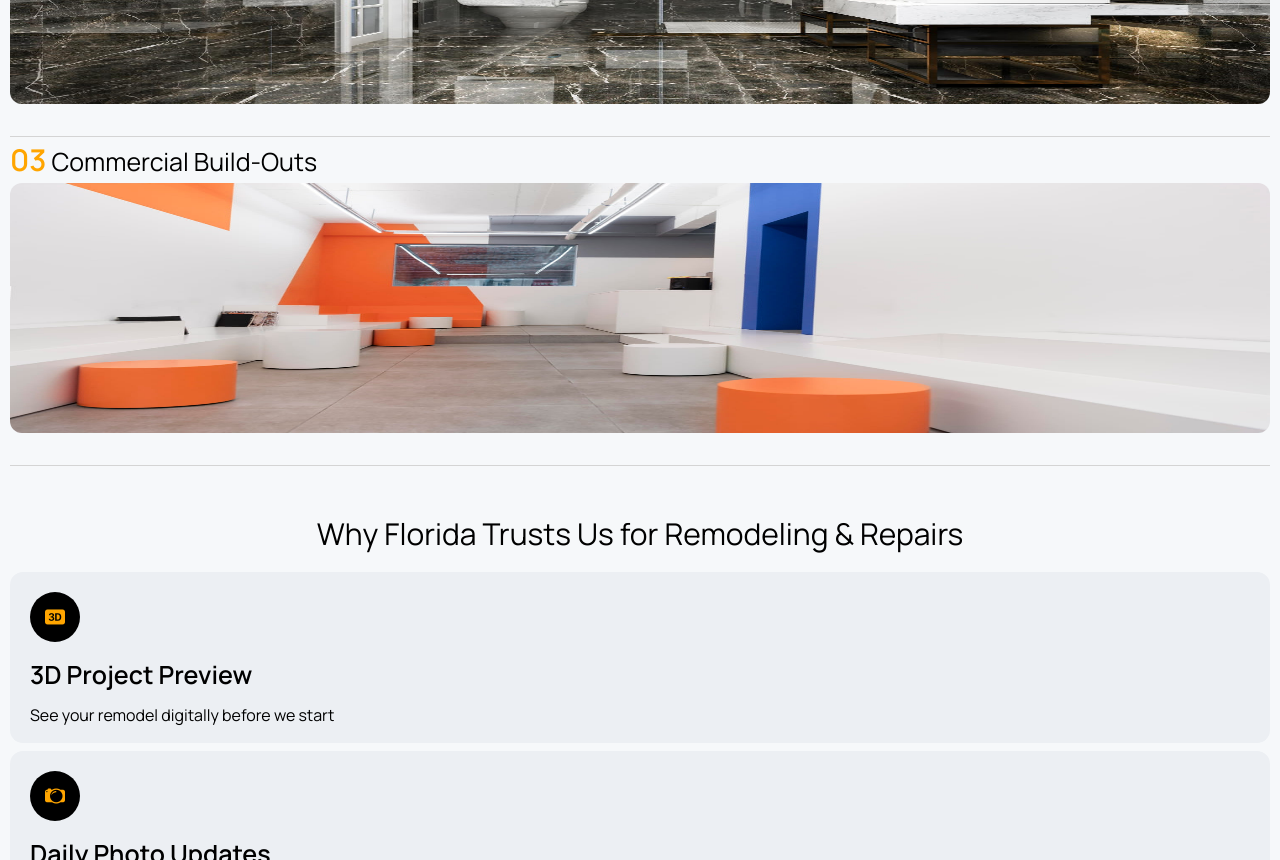
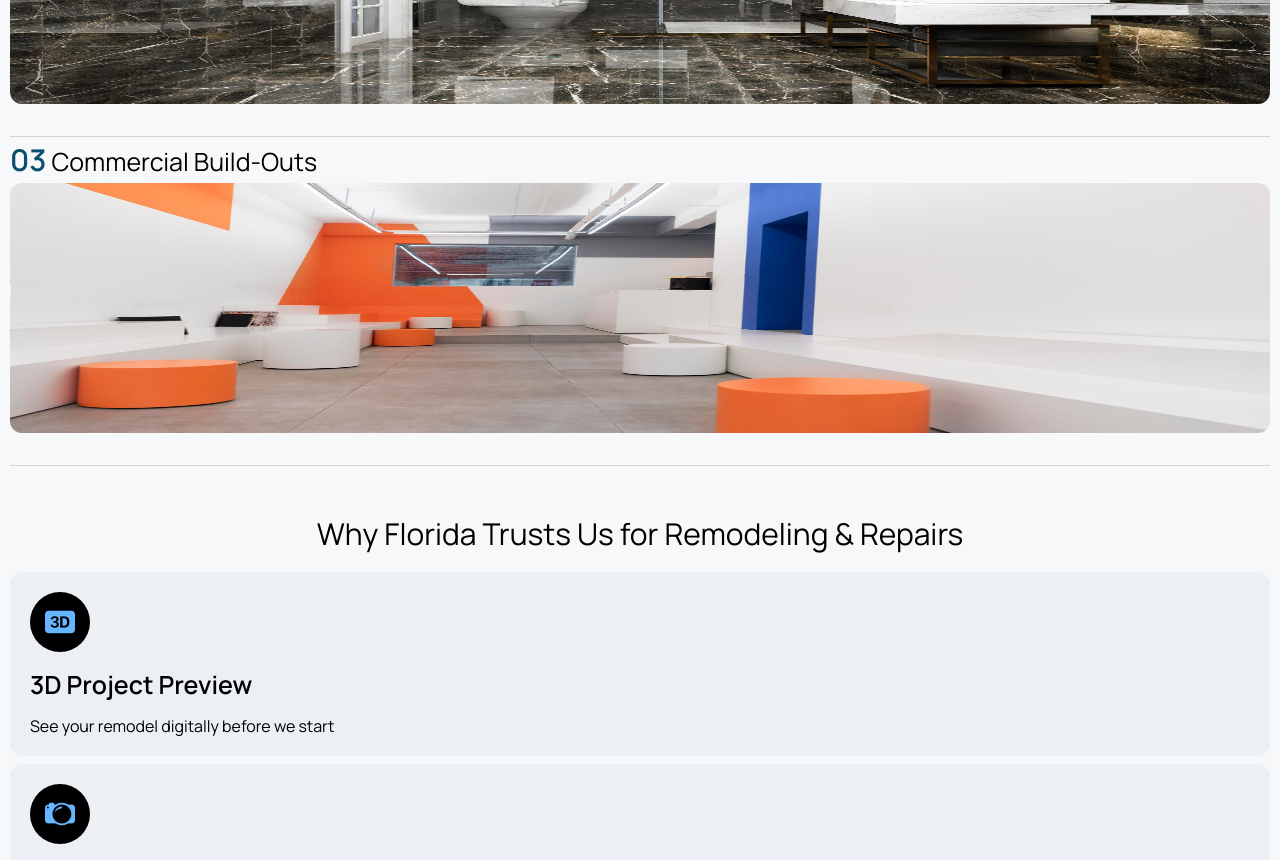
Before and after one commit to JotaJotaM1/1GCConstruction, a React (Vite) app: page / in a window 1280 px wide. Shown: the part 1940-2800 px from the top of the page. Built offline with nearby package versions, Linux system fonts and the light colour scheme.

Commit message:
change color alla site

```diff
--- a/src/pages/Home.jsx
+++ b/src/pages/Home.jsx
@@ -74,26 +74,31 @@ function Home() {
                                 <i className="iconUs bi bi-badge-3d-fill"></i>
                             </figure>
                             <h2 className="tittleCard2">3D Project Preview</h2>
-                            <p>See your remodel digitally before we start</p>
+                            <p className="textcard2">See your remodel digitally before we start</p>
                         </div>
                         <div className="cnt-card2">
                             <figure className="icon-container">
                                 <i className="iconUs bi bi-camera2"></i>
                             </figure>
                             <h2 className="tittleCard2">Daily Photo Updates</h2>
-                            <p>Track progress via our client portal</p>
+                            <p className="textcard2">Track progress via our client portal</p>
                         </div>
                         <div className="cnt-card2">
                             <figure className="icon-container">
                                 <i className="iconUs bi bi-wallet-fill"></i>
                             </figure>
                             <h2 className="tittleCard2">Open-Book Pricing</h2>
-                            <p>Hourly labor rates + material costs disclosed upfront</p>
+                            <p className="textcard2">Hourly labor rates + material costs disclosed upfront</p>
                         </div>
                     </div>
                 </div>
                 <div className="cntButton">
-                    <button className="btn-Hww">Watch Our Process Video<i className="arrowbtnHww bi bi-arrow-right"></i></button>
+                    <Link className="rutVideo" to="#">
+                        <button className="btn-Hww">
+                            Watch Our Process Video
+                            <i className="arrowbtnHww bi bi-arrow-right"></i>
+                        </button>
+                    </Link>
                 </div>
             </section>
         </main>
--- a/src/styles/components/Footer.css
+++ b/src/styles/components/Footer.css
@@ -66,7 +66,7 @@
 .cnt-contactUsFooter .contact-button {
     font-size: 18px;
     color: white;
-    background-color: #FF9202;
+    background-color: #0C4E6E;
     border: none;
     padding: 10px 20px;
     border-radius: 30px;
--- a/src/styles/components/Navbar.css
+++ b/src/styles/components/Navbar.css
@@ -2,7 +2,7 @@
     display: flex;
     justify-content: space-between;
     align-items: center;
-    background-color: #333;
+    background-color: #0C4E6E;
     padding: 1rem;
     color: white;
     position: relative;
@@ -46,7 +46,7 @@
         left: -100%;
         width: 100%;
         height: 100vh;
-        background-color: #333;
+        background-color: #0C4E6E;
         flex-direction: column;
         align-items: center;
         justify-content: center;
--- a/src/styles/pages/Home.css
+++ b/src/styles/pages/Home.css
@@ -107,7 +107,7 @@ main {
 }
 
 .NumCardService {
-    color: orange;
+    color: #0C4E6E;
     font-size: 30px;
     font-weight: 600;
     padding-right: 5px;
@@ -158,10 +158,11 @@ main {
     background-color: #ECEFF3;
     padding: 20px;
     border-radius: 13px;
+
 }
 .icon-container{
-    width: 50px;
-    height: 50px;
+    width: 60px;
+    height: 60px;
     background-color: black;
     border-radius: 50%;
     display: flex;
@@ -171,8 +172,8 @@ main {
 }
 
 .iconUs{
-    font-size: 20px;
-    color: orange;
+    font-size: 30px;
+    color: #65b5ff;
 }
 .tittleCard2{
     font-size: 25px;
@@ -195,3 +196,11 @@ main {
     font-size: 13px;
     padding-left: 10px;
 }
+
+.textcard2{
+    line-height: 1.2;
+}
+
+.rutVideo{
+    text-decoration: none;
+}
```
